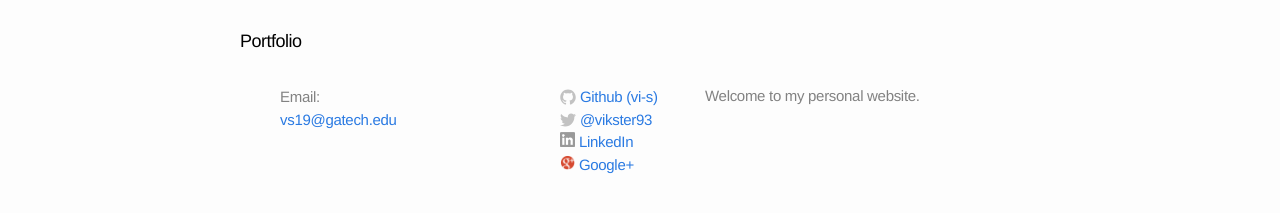
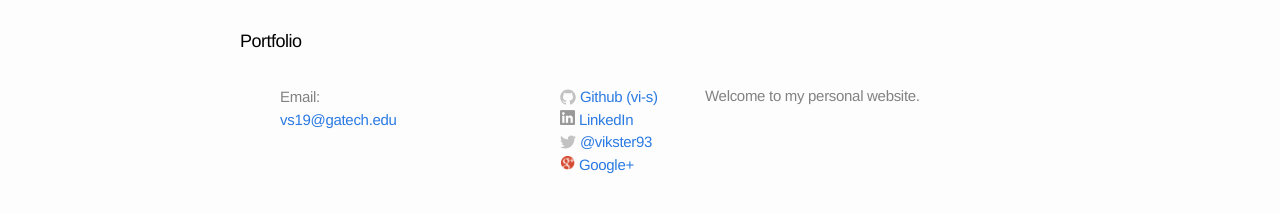
Before and after one commit to vi-s/vi-s.github.io, a Jekyll site: the page built from index.md, in a window 1280 px wide. Shown: the part 430-643 px from the top of the page. Built offline with Jekyll 4.4.1, drawn with Linux system fonts in a browser that asks for light colours.

Commit message:
Update footer.html

```diff
--- a/_includes/footer.html
+++ b/_includes/footer.html
@@ -34,6 +34,15 @@
         </li>
 
         <li>
+          <a href="http://www.linkedin.com/pub/vikram-somu/6b/9a8/bb0">
+            <span class="icon twitter">
+                <img style="max-width:15px;max-height:15px;" src="/images/linkedin_icon.png"></img>
+            </span>
+            <span class="username">LinkedIn</span>
+          </a>
+        </li>
+
+        <li>
           <a href="https://twitter.com/vikster93">
             <span class="icon twitter">
               <svg version="1.1" class="twitter-icon-svg" xmlns="http://www.w3.org/2000/svg" xmlns:xlink="http://www.w3.org/1999/xlink" x="0px" y="0px"
@@ -51,14 +60,6 @@
           </a>
         </li>
 
-        <li>
-          <a href="http://www.linkedin.com/pub/vikram-somu/6b/9a8/bb0">
-            <span class="icon twitter">
-                <img style="max-width:15px;max-height:15px;" src="/images/linkedin_icon.png"></img>
-            </span>
-            <span class="username">LinkedIn</span>
-          </a>
-        </li>
         <li>
           <a href="https://plus.google.com/+VikramSomu">
             <span class="icon twitter">
```
